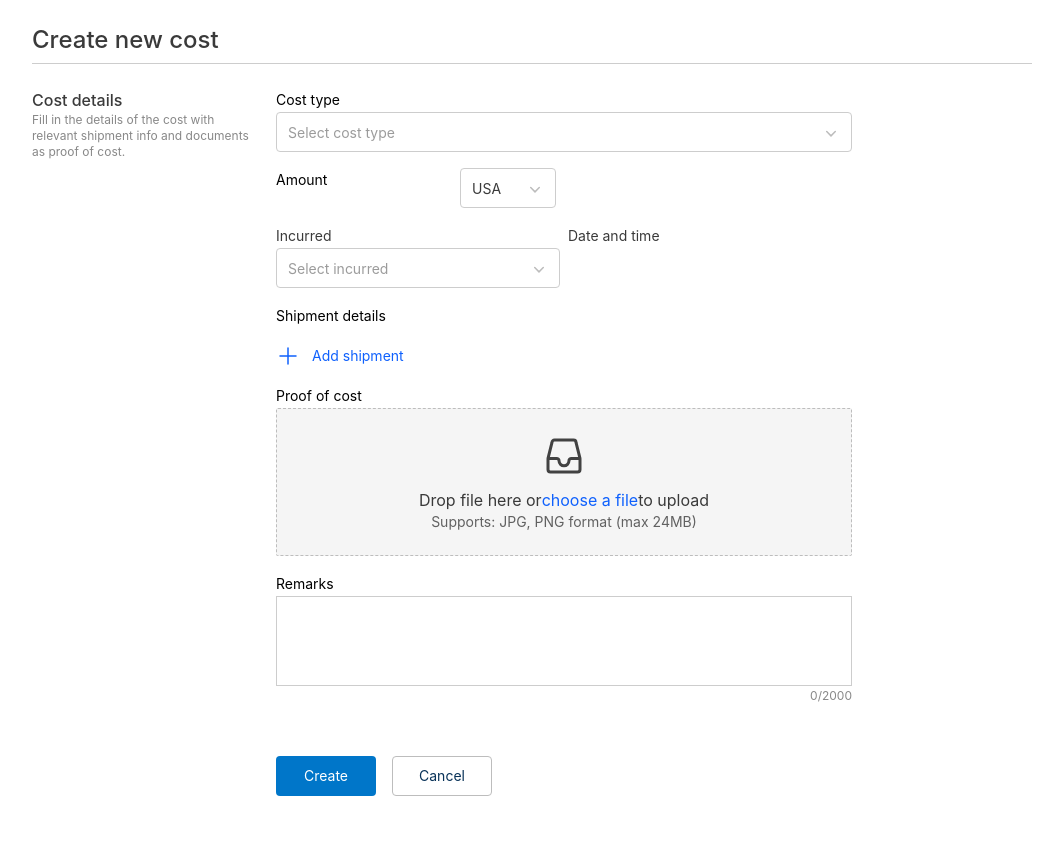
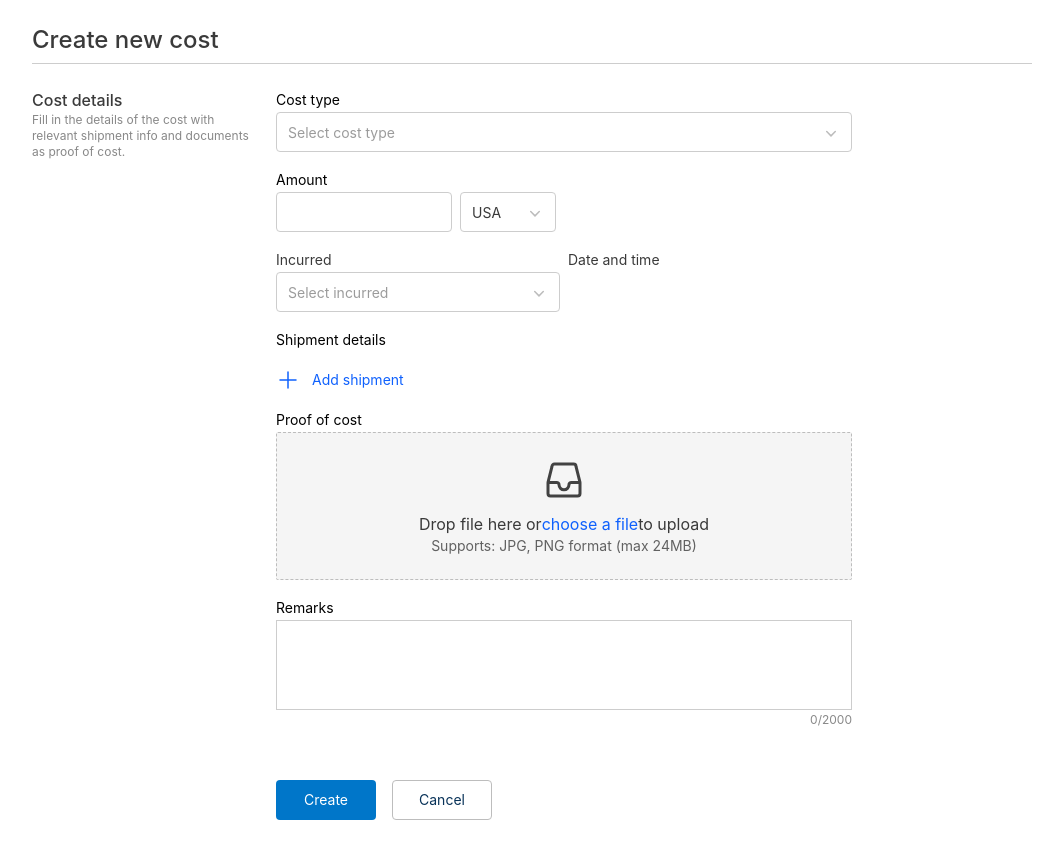
Before and after one commit to LamTranTQL/form-shipment, a React (Create React App) app: page / in a window 1280 px wide. Shown: the whole page, without its empty margins (108-1171 px from the left). Before the commit the page ends 836 px from the top, so only its background shows below. Built offline with nearby package versions, Linux system fonts and the light colour scheme.

Commit message:
[input] update input type number

```diff
--- a/src/components/Form/form.component.tsx
+++ b/src/components/Form/form.component.tsx
@@ -32,6 +32,7 @@ import SubmitButton from "../Button/Submit/submitButton.component";
 import ButtonOutline from "../Button/Butoton-Outline/buttonOutline.conponent";
 import ButtonIcon from "../Button/Button-Icon/buttonIcon.component";
 import ButtonText from "../Button/Button-Text/buttonText.component";
+import InputNumber from "../Input/Number/inputNumber.component";
 
 function Form() {
   const [isErr, setIsErr] = useState<boolean>(false);
@@ -105,6 +106,7 @@ function Form() {
         <Section2>
           <AmoutnContainer>
             <Label>Amount</Label>
+            <InputNumber type="number" />
           </AmoutnContainer>
 
           <AlignEnd>
--- /dev/null
+++ b/src/components/Input/Number/inputNumber.component.tsx
@@ -0,0 +1,37 @@
+import { forwardRef, useRef } from "react";
+import { InputNumberProps, InputRef } from "./inputNumber.interface";
+import { InputNumberContainer } from "./inputNumber.styled";
+import GetContext from "../../Context/Author-Context/getContext";
+
+const InputNumber = forwardRef<InputRef, InputNumberProps>((props, ref) => {
+  const { amount, setAmount } = GetContext();
+  const inputRef = useRef<HTMLInputElement | null>(null);
+  const handleKeyUp = (e: any) => {
+    let value: any = "";
+    let x = e.which || e.keyCode;
+
+    if (x === 189 || x === 69) {
+      e.preventDefault();
+    } else {
+      value = e.target.value;
+    }
+    setAmount(value);
+
+    if (inputRef.current) {
+      inputRef.current.value = value;
+    }
+  };
+
+  console.log(amount);
+
+  return (
+    <InputNumberContainer
+      onKeyUp={handleKeyUp}
+      type={props.type}
+      ref={inputRef}
+      min={1}
+    />
+  );
+});
+
+export default InputNumber;
--- /dev/null
+++ b/src/components/Input/Number/inputNumber.interface.ts
@@ -0,0 +1,5 @@
+export interface InputNumberProps {
+  type: string;
+}
+
+export type InputRef = HTMLInputElement;
--- /dev/null
+++ b/src/components/Input/Number/inputNumber.styled.ts
@@ -0,0 +1,16 @@
+import styled from "styled-components";
+
+export const InputNumberContainer = styled.input`
+  width: 100%;
+  height: 40px;
+  border: 1px solid #cdcdcd;
+  border-radius: 4px;
+  padding: 7px 11px;
+  background-color: #ffffff;
+  outline: none;
+  font-style: normal;
+  font-weight: 400;
+  font-size: 14px;
+  line-height: 24px;
+  color: #3a3a3a;
+`;
```
